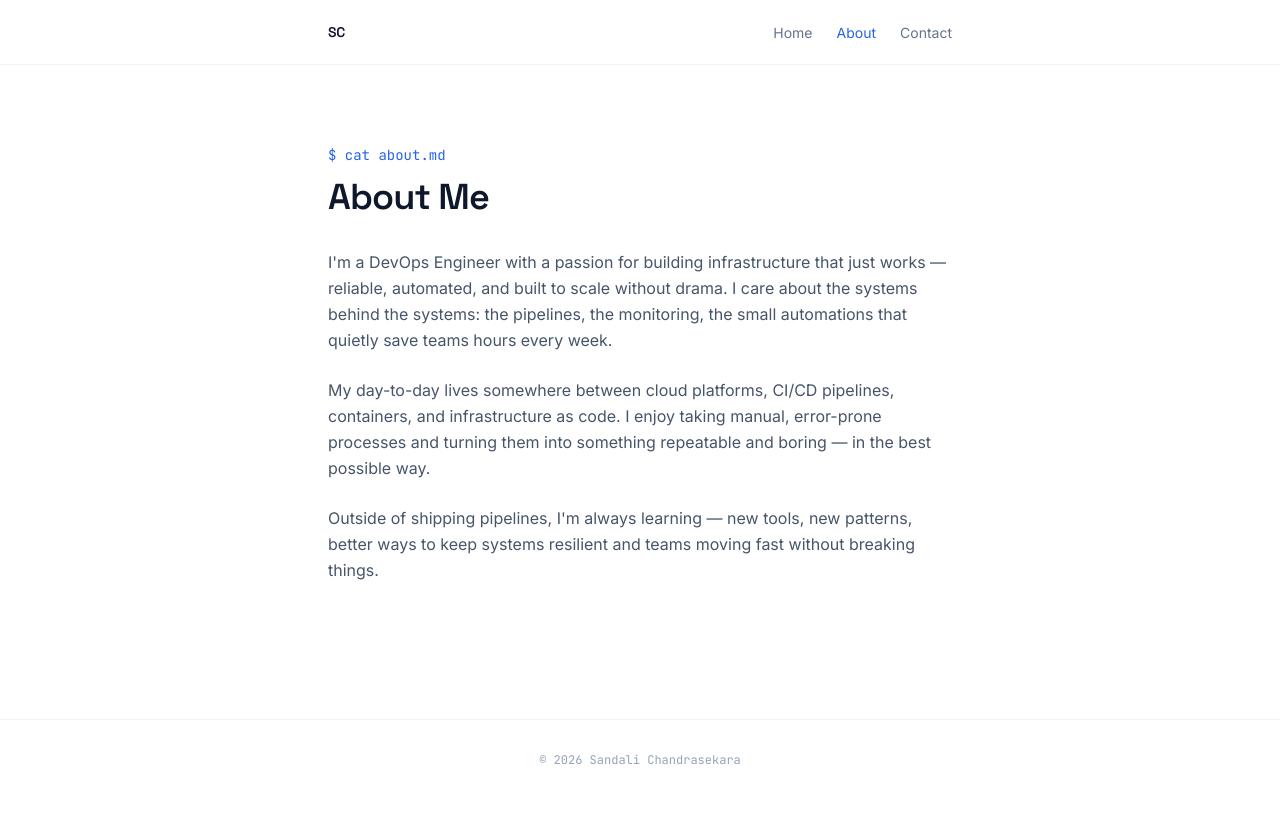
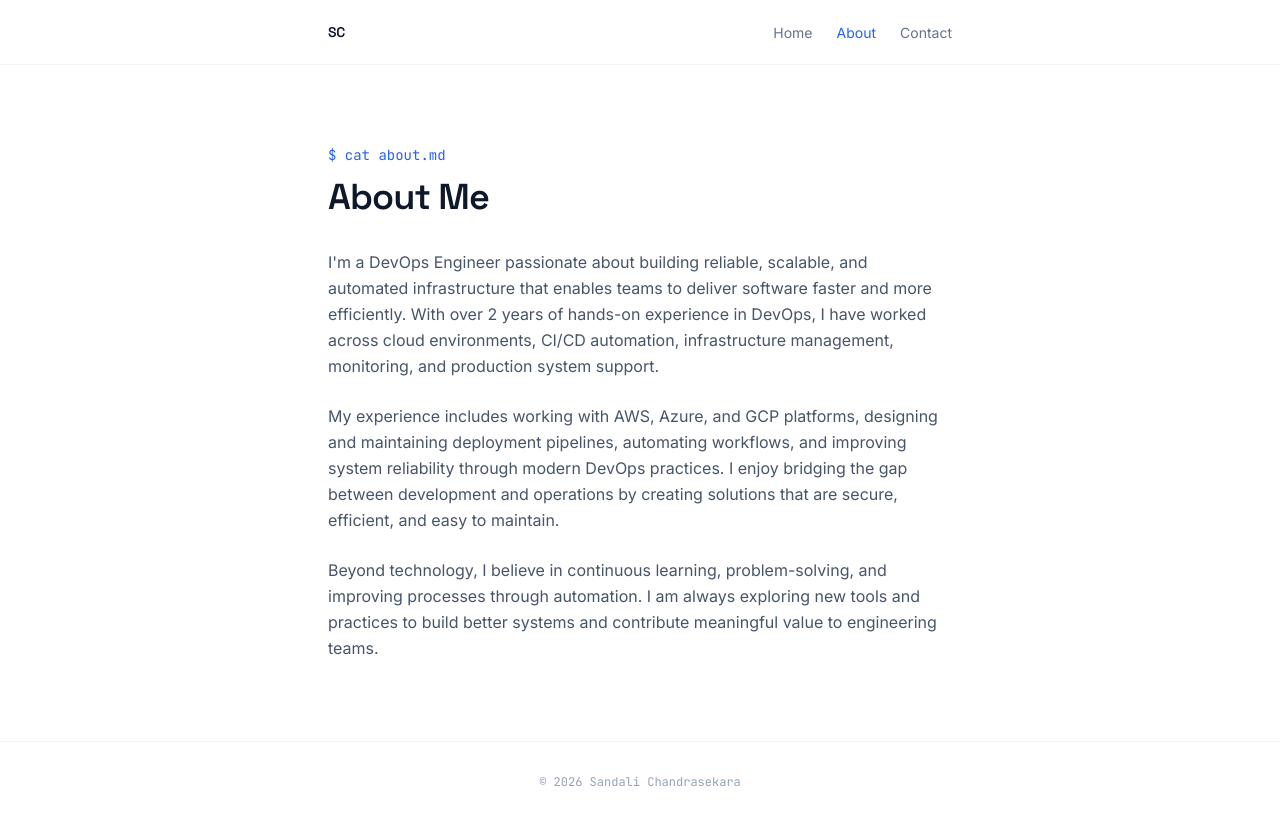
Before and after one commit to sandalichandrasekara/sandalichandrasekara.xyz, a Next.js app: page /about in a window 1280 px wide. Before the commit the page ends 800 px from the top, so only its background shows below. Built offline with nearby package versions, Linux system fonts and the light colour scheme.

Commit message:
Update about me

```diff
--- a/app/about/page.tsx
+++ b/app/about/page.tsx
@@ -13,24 +13,23 @@ export default function AboutPage() {
 
       <div className="mt-8 space-y-6 text-base leading-relaxed text-slate-600">
         <p>
-          I&apos;m a DevOps Engineer with a passion for building infrastructure
-          that just works — reliable, automated, and built to scale without
-          drama. I care about the systems behind the systems: the pipelines,
-          the monitoring, the small automations that quietly save teams hours
-          every week.
+          I&apos;m a DevOps Engineer passionate about building reliable, scalable, and automated
+          infrastructure that enables teams to deliver software faster and more efficiently.
+          With over 2 years of hands-on experience in DevOps, I have worked across cloud environments,
+          CI/CD automation, infrastructure management, monitoring, and production system support.
         </p>
 
         <p>
-          My day-to-day lives somewhere between cloud platforms, CI/CD
-          pipelines, containers, and infrastructure as code. I enjoy taking
-          manual, error-prone processes and turning them into something
-          repeatable and boring — in the best possible way.
+          My experience includes working with AWS, Azure, and GCP platforms, designing and
+          maintaining deployment pipelines, automating workflows, and improving system
+          reliability through modern DevOps practices. I enjoy bridging the gap between
+          development and operations by creating solutions that are secure, efficient, and easy to maintain.
         </p>
 
         <p>
-          Outside of shipping pipelines, I&apos;m always learning — new tools,
-          new patterns, better ways to keep systems resilient and teams
-          moving fast without breaking things.
+          Beyond technology, I believe in continuous learning, problem-solving, and improving
+          processes through automation. I am always exploring new tools and practices to build
+          better systems and contribute meaningful value to engineering teams.
         </p>
       </div>
     </section>
```
